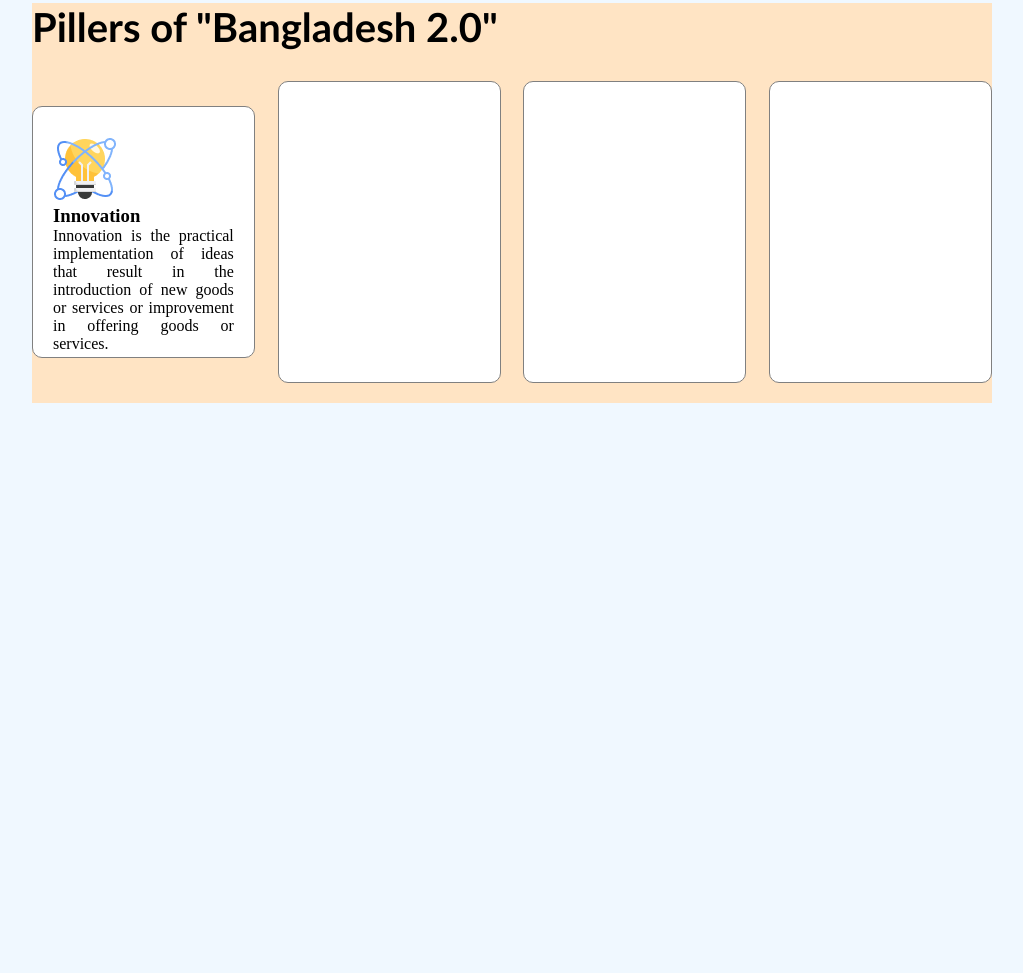
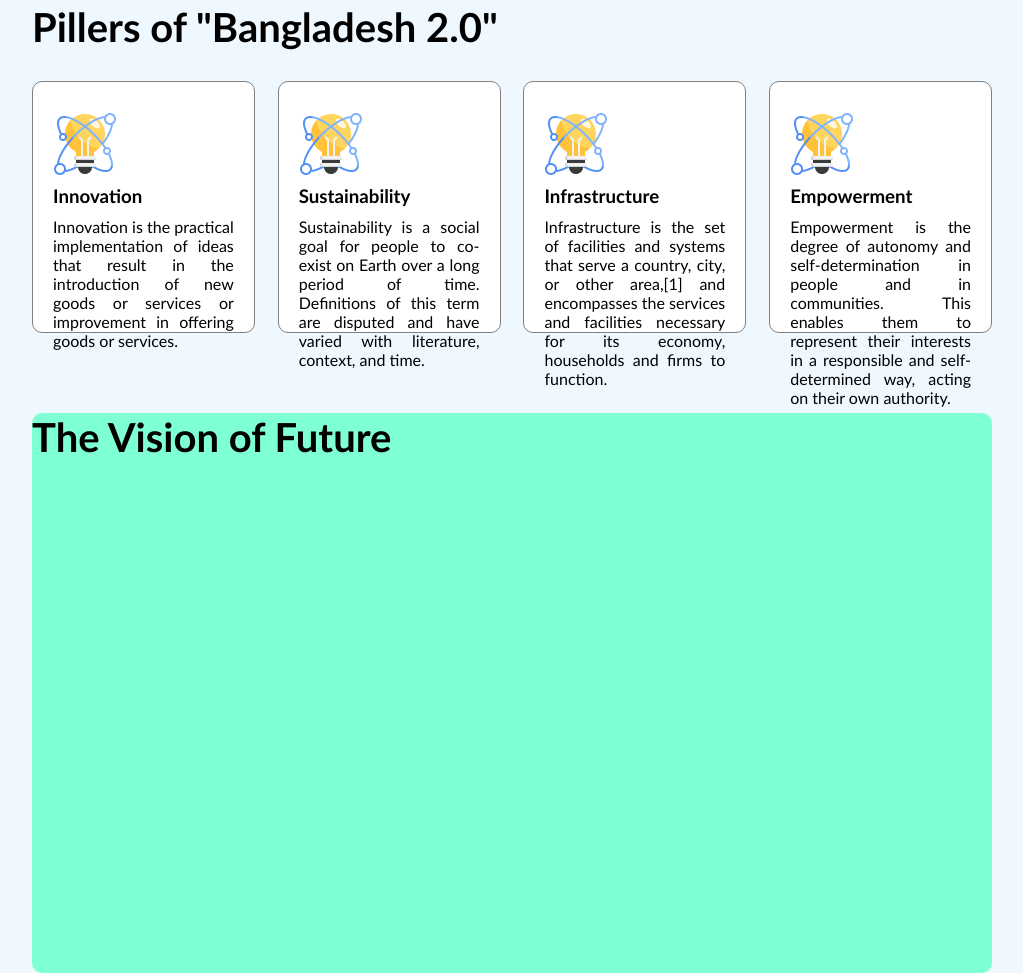
Before and after one commit to RussellMirza/First-Assignment, a plain HTML site: page index.html in a window 1280 px wide. Shown: the part 727-1700 px from the top of the page, without its empty margins (128-1151 px from the left). Before the commit the page ends 1210 px from the top, so only its background shows below. Drawn offline with Linux system fonts and the light colour scheme.

Commit message:
modified section

```diff
--- a/index.html
+++ b/index.html
@@ -17,7 +17,7 @@
     </header>
 
     <main id="Body"> <!--Main Content-->
-        <section id="Banner">
+        <section id="Banner-Section">   <!--Banner Section-->
             <div class="Banner-Content">
                 <p class="Banner-bd">Bangladesh 2.0</p>
                 <p class="Banner-Dscpt">Idea, innovation, <br>vision and challenges in <br>New Bangladesh.</p>
@@ -27,7 +27,7 @@
                 <img src="assets/hero.png" alt="">
             </div>
         </section>
-        <section id="Piller-Section">
+        <section id="Piller-Section">   <!--Piller Section-->
             <h1 class="Caption">Pillers of "Bangladesh 2.0"</h1>
             <div class="Pillers">
                 <div class="Piller-1">
@@ -38,15 +38,30 @@
                     </p>
                 </div>
                 <div class="Piller-2">
-
+                    <img src="assets/card-icon.png" alt="">
+                    <h3>Sustainability</h3>
+                    <p>
+                        Sustainability is a social goal for people to co-exist on Earth over a long period of time. Definitions of this term are disputed and have varied with literature, context, and time.
+                    </p>
                 </div>
                 <div class="Piller-3">
-
+                    <img src="assets/card-icon.png" alt="">
+                    <h3>Infrastructure</h3>
+                    <p>
+                        Infrastructure is the set of facilities and systems that serve a country, city, or other area,[1] and encompasses the services and facilities necessary for its economy, households and firms to function.
+                    </p>
                 </div>
                 <div class="Piller-4">
-
+                    <img src="assets/card-icon.png" alt="">
+                    <h3>Empowerment</h3>
+                    <p>
+                        Empowerment is the degree of autonomy and self-determination in people and in communities. This enables them to represent their interests in a responsible and self-determined way, acting on their own authority.
+                    </p>
                 </div>
             </div>
+        </section>
+        <section id="Vision-Section">   <!--Vision Section-->
+            <h1 class="Caption">The Vision of Future</h1>
         </section>
     </main>
     <footer> <!--Footer Content-->
--- a/stylesheet/style.css
+++ b/stylesheet/style.css
@@ -1,27 +1,31 @@
-*{
+* {
     margin: 0;
     padding: 0;
 }
-body{
+
+body {
     background-color: aliceblue;
 }
-#Header{
+
+#Header {
     display: flex;
     justify-content: space-between;
     align-items: center;
     margin: 20px 160px;
 }
-#Header > h1{
+
+#Header>h1 {
     font-family: 'Gill Sans', 'Gill Sans MT', Calibri, 'Trebuchet MS', sans-serif, Times, serif;
 }
-.btn{
+
+.btn {
     font-family: 'Gill Sans', 'Gill Sans MT', Calibri, 'Trebuchet MS', sans-serif, Times, serif;
     padding: 12px 25px;
     font-size: 18px;
     border-radius: 5px;
 }
 
-#Banner{
+#Banner-Section {
     height: 560px;
     background-color: aquamarine;
     margin: 0px 160px;
@@ -29,33 +33,38 @@ body{
     border-radius: 10px;
 }
 
-.Banner-Content{
+.Banner-Content {
     height: auto;
     width: 60%;
     margin: 80px 0px;
     justify-content: center;
     flex-direction: column;
 }
-.Banner-bd{
+
+.Banner-bd {
     font-size: 25px;
     padding-top: 30px;
     padding-left: 80px;
     font-family: 'Gill Sans', 'Gill Sans MT', Calibri, 'Trebuchet MS', sans-serif, Times, serif;
 }
-.Banner-Dscpt{
+
+.Banner-Dscpt {
     font-size: 60px;
     font-weight: 800;
     padding: 25px 0px 25px 80px;
     font-family: 'Gill Sans', 'Gill Sans MT', Calibri, 'Trebuchet MS', sans-serif, Times, serif;
 
 }
-.Banner-btn{
+
+.Banner-btn {
     padding-left: 80px;
 }
-.Banner-btn .btn{
+
+.Banner-btn .btn {
     background-color: blanchedalmond;
 }
-.Banner-img{
+
+.Banner-img {
     height: auto;
     width: 40%;
     margin: 80px 0px;
@@ -63,59 +72,135 @@ body{
     justify-content: center;
 }
 
-#Piller-Section{
+#Piller-Section {
     height: 400px;
-    background-color: bisque;
-    margin: 80px 160px;
+    margin: 80px 160px 10px 160px;
 }
-#Piller-Section .Caption{
+
+.Caption {
     font-size: 40px;
     font-family: 'Gill Sans', 'Gill Sans MT', Calibri, 'Trebuchet MS', sans-serif, Times, serif;
 }
-.Pillers{
+
+.Pillers {
     display: flex;
     align-items: center;
     justify-content: space-between;
     margin-top: 30px;
 
 }
-.Piller-1{
+
+.Piller-1 {
     height: 250px;
     width: 23%;
     background-color: white;
     border: 1px solid gray;
     border-radius: 10px;
 }
-.Piller-1 img{
+
+.Piller-1 img {
     margin-top: 30px;
     margin-left: 20px;
 }
-.Piller-1 h3{
+
+.Piller-1 h3 {
     margin-left: 20px;
+    margin-top: 5px;
+    font-family: 'Gill Sans', 'Gill Sans MT', Calibri, 'Trebuchet MS', sans-serif, Times, serif;
 }
-.Piller-1 p{
+
+.Piller-1 p {
     text-align: justify;
     margin-left: 20px;
     margin-right: 20px;
+    margin-top: 10px;
+    font-family: 'Gill Sans', 'Gill Sans MT', Calibri, 'Trebuchet MS', sans-serif, Times, serif;
 }
-.Piller-2{
-    height: 300px;
+
+.Piller-2 {
+    height: 250px;
     width: 23%;
     background-color: white;
     border: 1px solid gray;
     border-radius: 10px;
 }
-.Piller-3{
-    height: 300px;
+
+.Piller-2 img {
+    margin-top: 30px;
+    margin-left: 20px;
+}
+
+.Piller-2 h3 {
+    margin-left: 20px;
+    margin-top: 5px;
+    font-family: 'Gill Sans', 'Gill Sans MT', Calibri, 'Trebuchet MS', sans-serif, Times, serif;
+}
+
+.Piller-2 p {
+    text-align: justify;
+    margin-left: 20px;
+    margin-right: 20px;
+    margin-top: 10px;
+    font-family: 'Gill Sans', 'Gill Sans MT', Calibri, 'Trebuchet MS', sans-serif, Times, serif;
+}
+
+.Piller-3 {
+    height: 250px;
     width: 23%;
     background-color: white;
     border: 1px solid gray;
     border-radius: 10px;
 }
-.Piller-4{
-    height: 300px;
+
+.Piller-3 img {
+    margin-top: 30px;
+    margin-left: 20px;
+}
+
+.Piller-3 h3 {
+    margin-left: 20px;
+    margin-top: 5px;
+    font-family: 'Gill Sans', 'Gill Sans MT', Calibri, 'Trebuchet MS', sans-serif, Times, serif;
+}
+
+.Piller-3 p {
+    text-align: justify;
+    margin-left: 20px;
+    margin-right: 20px;
+    margin-top: 10px;
+    font-family: 'Gill Sans', 'Gill Sans MT', Calibri, 'Trebuchet MS', sans-serif, Times, serif;
+}
+
+.Piller-4 {
+    height: 250px;
     width: 23%;
     background-color: white;
     border: 1px solid gray;
     border-radius: 10px;
 }
+
+.Piller-4 img {
+    margin-top: 30px;
+    margin-left: 20px;
+}
+
+.Piller-4 h3 {
+    margin-left: 20px;
+    margin-top: 5px;
+    font-family: 'Gill Sans', 'Gill Sans MT', Calibri, 'Trebuchet MS', sans-serif, Times, serif;
+}
+
+.Piller-4 p {
+    text-align: justify;
+    margin-left: 20px;
+    margin-right: 20px;
+    margin-top: 10px;
+    font-family: 'Gill Sans', 'Gill Sans MT', Calibri, 'Trebuchet MS', sans-serif, Times, serif;
+}
+
+#Vision-Section {
+    height: 560px;
+    background-color: aquamarine;
+    margin: 0px 160px;
+    border-radius: 10px;
+}
```
